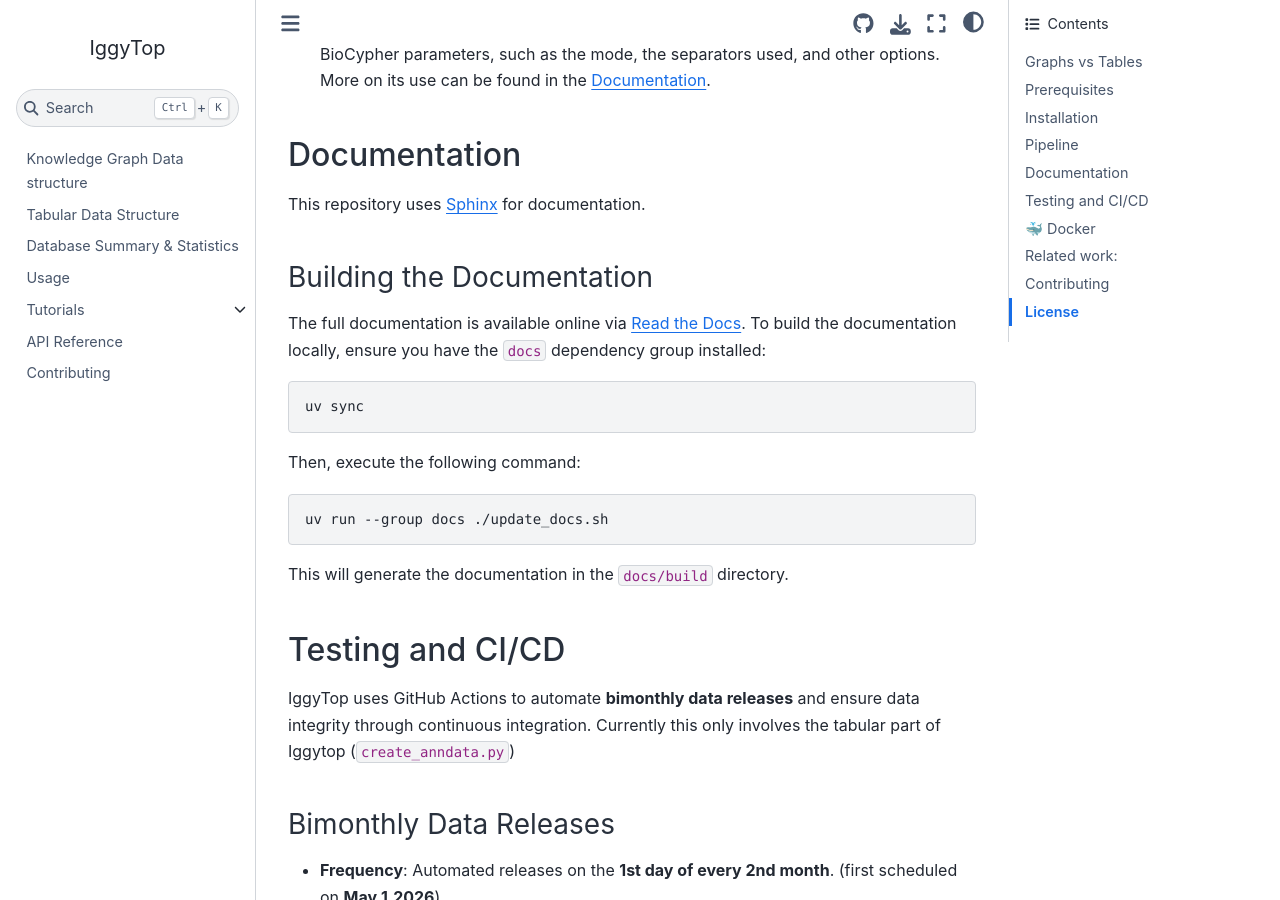
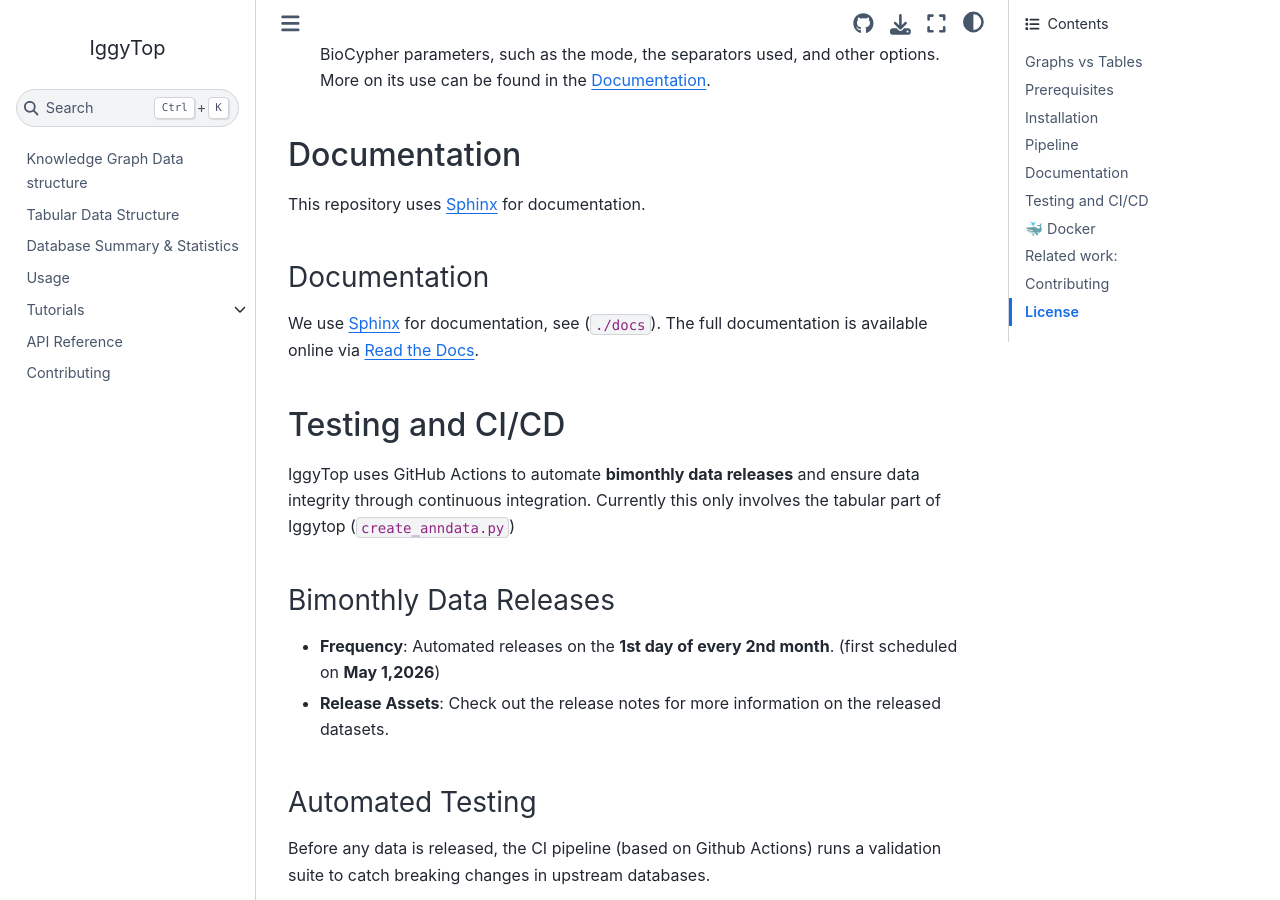
Before and after one commit to biocypher/iggytop, a Sphinx documentation site: the page built from docs/source/index.md, in a window 1280 px wide and 900 px high, scrolled down 3022 px. Built offline with Sphinx 7.4.7 and the Sphinx Book theme 1.1.4, drawn with Linux system fonts in a browser that asks for light colours; pages that are not in the unit, such as notebooks, are missing from menus.

Commit message:
remove info about local docs  (use RTD instead)

````diff
--- a/README.md
+++ b/README.md
@@ -87,21 +87,9 @@ separators used, and other options. More on its use can be found in the
 
 This repository uses [Sphinx](https://www.sphinx-doc.org/) for documentation.
 
-### Building the Documentation
+### Documentation
+We use [Sphinx](https://www.sphinx-doc.org/en/master/) for documentation, see (`./docs`).
 The full documentation is available online via [Read the Docs](https://iggytop.readthedocs.io/en/cicd/).
-To build the documentation locally, ensure you have the `docs` dependency group installed:
-
-```bash
-uv sync
-```
-
-Then, execute the following command:
-
-```bash
-uv run --group docs ./update_docs.sh
-```
-
-This will generate the documentation in the `docs/build` directory.
 
 ## Testing and CI/CD
 
--- a/docs/source/conf.py
+++ b/docs/source/conf.py
@@ -1,8 +1,3 @@
-import os
-import sys
-
-sys.path.insert(0, os.path.abspath("../../src"))
-
 # Configuration file for the Sphinx documentation builder.
 #
 # For the full list of built-in configuration values, see the documentation:
````
Also changed, not shown: 2 other files.
